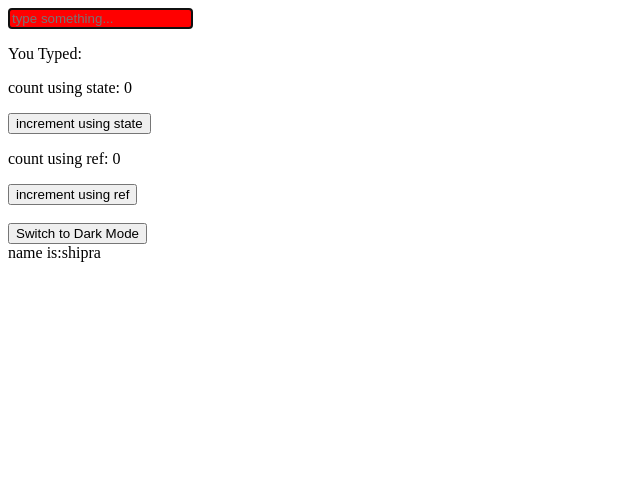
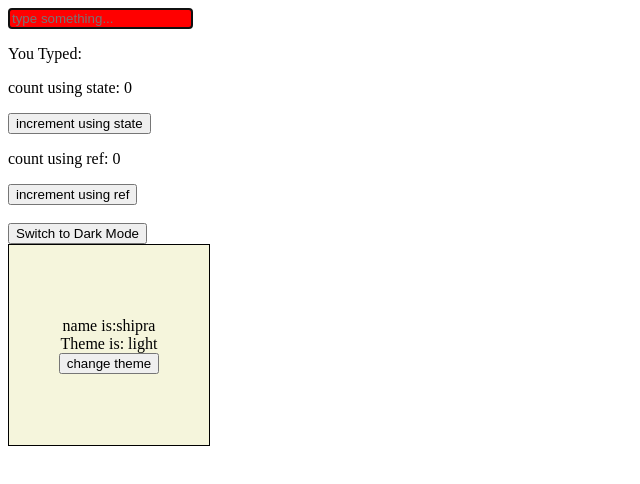
Before and after one commit to Shipra-AGRA/React_Hooks, a React (Vite) app: page / in a window 1280 px wide. Shown: the top 484 px of the page, without its empty margins (0-640 px from the left). Built offline with nearby package versions, Linux system fonts and the light colour scheme.

Commit message:
created dark/light mode switcher using context

```diff
--- a/src/App.js
+++ b/src/App.js
@@ -1,14 +1,20 @@
-import React, { createContext, useState } from "react";
+import React, { createContext, useContext, useState } from "react";
 import ReactDOM from 'react-dom/client';
 import HookExample1 from "./HookExample1";
 import HookExample2 from "./HookExample2";
 import { ThemeProvider } from "./ThemeProvider";
 import ChildA from "./components/ChildA";
+import "./style.css";
 
 export const UserContext=createContext()
+
+export const ThemeContext=createContext()
 const App=()=>{
 
     const [contextExample,setContextExample]=useState({name:"shipra"})
+
+    const [theme,setTheme]=useState("light")
+
 return(
     <>
         {/* <HookExample1/> */}
@@ -18,7 +24,12 @@ return(
         </ThemeProvider>
 
         <UserContext.Provider value={contextExample}>
-            <ChildA/>
+            <ThemeContext.Provider value={{theme,setTheme}}>
+                <div id="container"
+                style={{background:theme==='light'?'beige':"black"}}>
+                    <ChildA/>
+                </div>
+            </ThemeContext.Provider>
         </UserContext.Provider>
     </>
 )
--- a/src/components/ChildB.jsx
+++ b/src/components/ChildB.jsx
@@ -1,11 +1,24 @@
 import { useContext } from "react"
 import { UserContext } from "../App"
+import { ThemeContext } from "../App"
 
 const ChildB=()=>{
     const User=useContext(UserContext)
-    console.log("nanna",User)
+
+    const {theme,setTheme}=useContext(ThemeContext)
+
+    const handleClick=()=>{
+        const changeTheme=theme==='light'?'dark':"light"
+        setTheme(changeTheme)
+    }
 return(
+    <>
     <div>name is:{User.name}</div>
+
+    <div>Theme is: {theme}</div>
+    <button onClick={handleClick}>change theme</button>
+    </>
+
 )
 }
 export default ChildB
--- /dev/null
+++ b/src/style.css
@@ -0,0 +1,10 @@
+#container{
+    height: 200px;
+    width: 200px;
+    border: 1px solid black;
+    display: flex;
+    flex-direction: column;
+    justify-content: center;
+    align-items: center;
+    background-color: beige;
+}
```
